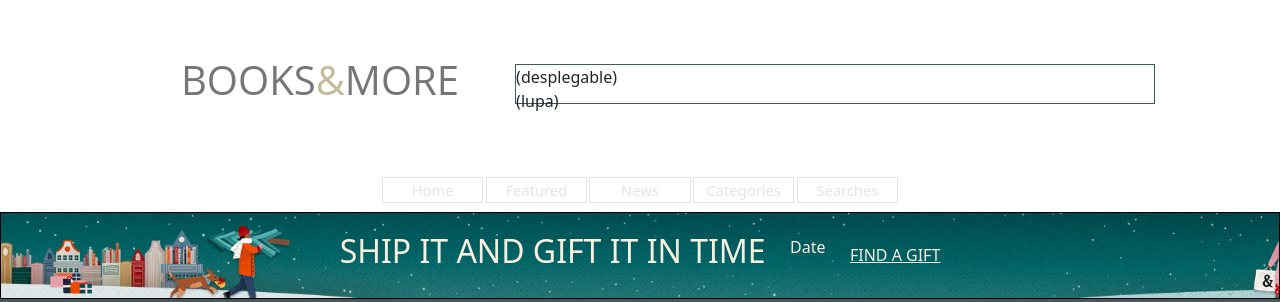
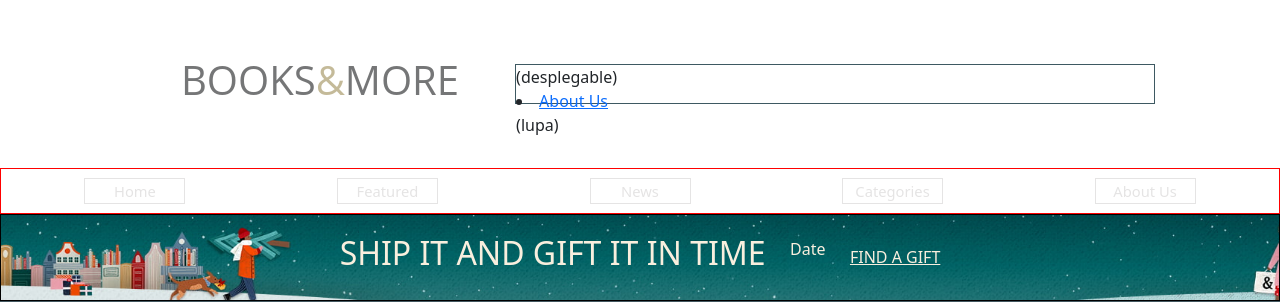
Before and after one commit to nix-star/codoacodo-react, a React (Create React App) app: page / in a window 1280 px wide. Shown: the top 302 px of the page. Built offline with nearby package versions, Linux system fonts and the light colour scheme; no server answers.

Commit message:
about us file

```diff
--- a/src/components/indiceComp/Nav.jsx
+++ b/src/components/indiceComp/Nav.jsx
@@ -10,7 +10,13 @@ const Nav = () => {
           <h1>BOOKS<spam>&</spam>MORE</h1>
           <div className="search">
             (desplegable)
-            <div className="searchSpace"></div>
+            <div className="searchSpace">
+            <li>
+
+              <Link to={"/busquedas"}>About Us</Link>
+
+          </li>
+            </div>
             (lupa)
           </div>
           <div className="shop">
@@ -43,7 +49,7 @@ const Nav = () => {
             </li>
             <li>
 
-                <Link to={"/busquedas"}>Searches</Link>
+                <Link to={"/aboutUs"}>About Us</Link>
 
             </li>
           </ul>
--- a/src/style/inicio/nav.css
+++ b/src/style/inicio/nav.css
@@ -33,13 +33,15 @@ h1 > spam {
 }
 
 nav ul {
+    width: 100%;
   list-style-type: none;
   background-color: rgb(255 255 255);
   display: flex;
-  justify-content: center;
+  align-items: center;
+  justify-content: space-around;
   margin: auto;
   padding: 0.6%;
-  border: none;
+  border: 1px solid red;
 }
 
 nav ul li {
```
Also changed, not shown: src/routes/AboutUs.jsx (added, +11 -0 lines), src/components/aboutUs/aboutUs.jsx (added).
